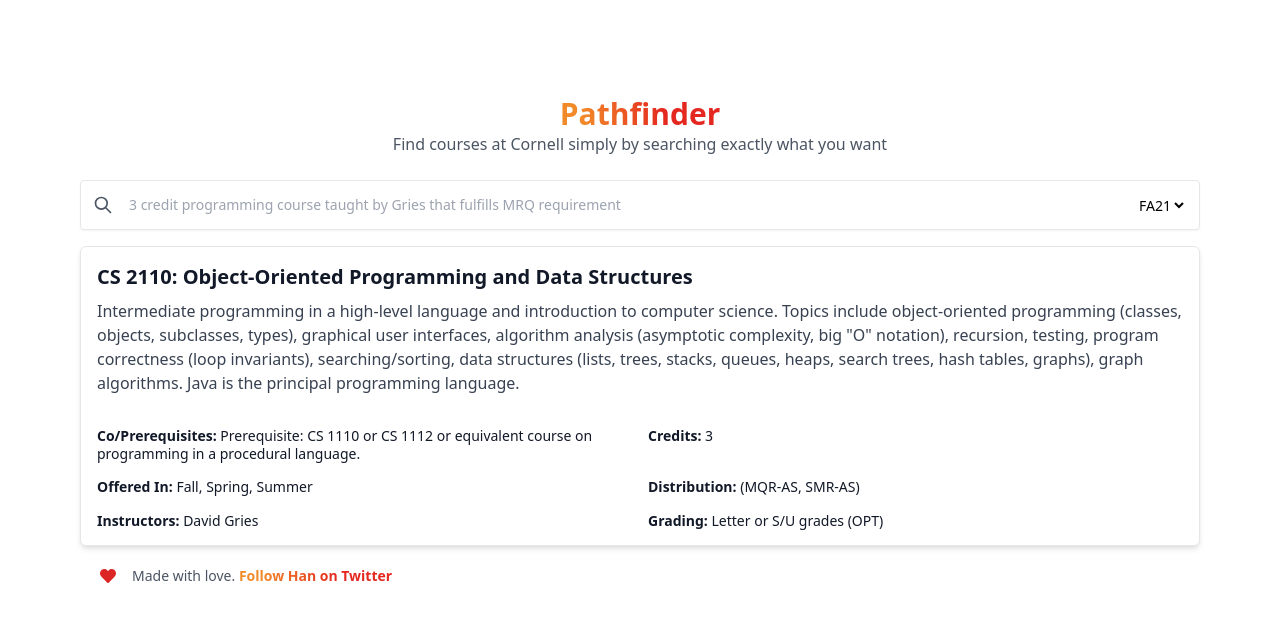
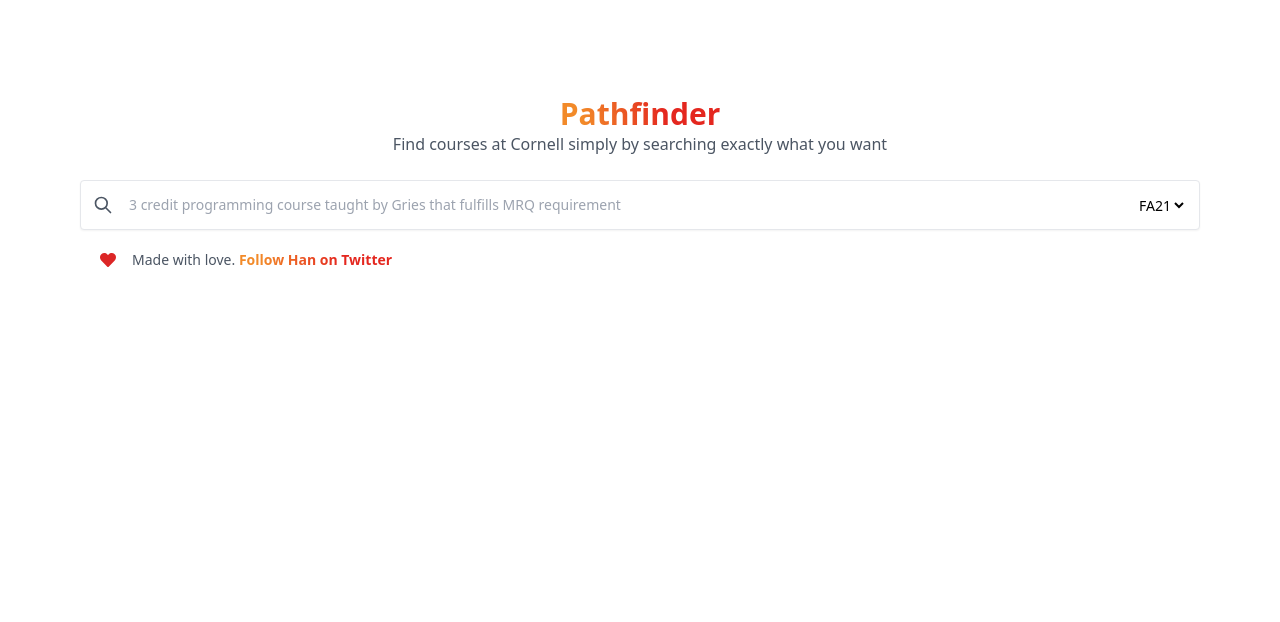
Before and after one commit to handotdev/pathfinder-frontend, a React (Create React App) app: page / in a window 1280 px wide. Shown: the top 622 px of the page. Built offline with nearby package versions, Linux system fonts and the light colour scheme.

Commit message:
Initial complete setup with backend search and results

```diff
--- a/package.json
+++ b/package.json
@@ -11,8 +11,10 @@
     "@types/node": "^12.20.12",
     "@types/react": "^17.0.5",
     "@types/react-dom": "^17.0.3",
+    "axios": "^0.21.1",
     "react": "^17.0.2",
     "react-dom": "^17.0.2",
+    "react-loading-skeleton": "^2.2.0",
     "react-scripts": "4.0.3",
     "typescript": "^4.2.4",
     "web-vitals": "^1.1.2"
--- a/src/App.tsx
+++ b/src/App.tsx
@@ -1,4 +1,6 @@
-import React from 'react';
+import { useState } from 'react';
+import axios from 'axios';
+import Skeleton from 'react-loading-skeleton';
 
 type CourseResult = {
   subject: string;
@@ -14,22 +16,28 @@
 };
 
 function App() {
-  const courseResults: CourseResult[] = [
-    {
-      subject: 'CS',
-      catalogNbr: 2110,
-      title: 'Object-Oriented Programming and Data Structures',
-      description:
-        'Intermediate programming in a high-level language and introduction to computer science. Topics include object-oriented programming (classes, objects, subclasses, types), graphical user interfaces, algorithm analysis (asymptotic complexity, big "O" notation), recursion, testing, program correctness (loop invariants), searching/sorting, data structures (lists, trees, stacks, queues, heaps, search trees, hash tables, graphs), graph algorithms. Java is the principal programming language.',
-      credits: '3',
-      offered: 'Fall, Spring, Summer',
-      requisites:
-        'Prerequisite: CS 1110 or CS 1112 or equivalent course on programming in a procedural language.      ',
-      distribution: '(MQR-AS, SMR-AS)',
-      instructors: 'David Gries',
-      grading: 'Letter or S/U grades (OPT)',
-    },
-  ];
+  const [searchQuery, setSearchQuery] = useState('');
+  const [courseResults, setCourseResults] = useState<CourseResult[]>([]);
+  const [isLoading, setIsLoading] = useState(false);
+
+  const handleKeyDown = async (event: any) => {
+    if (event.key === 'Enter') {
+      setIsLoading(true);
+
+      const queryResponse = (await axios.post(
+        'http://localhost:5000/api/search',
+        {
+          query: searchQuery,
+        }
+      )) as any;
+
+      if (queryResponse.data.success === true) {
+        setCourseResults(queryResponse.data.results);
+      }
+
+      return setIsLoading(false);
+    }
+  };
 
   return (
     <div className="main">
@@ -51,9 +59,9 @@
                   <svg
                     className=" w-5 text-gray-600 h-5 cursor-pointer"
                     fill="none"
-                    stroke-linecap="round"
-                    stroke-linejoin="round"
-                    stroke-width="2"
+                    strokeLinecap="round"
+                    strokeLinejoin="round"
+                    strokeWidth="2"
                     stroke="currentColor"
                     viewBox="0 0 24 24"
                   >
@@ -67,6 +75,8 @@
                   placeholder="3 credit programming course taught by Gries that fulfills MRQ requirement"
                   x-model="q"
                   className="w-full pl-4 text-sm outline-none focus:outline-none bg-transparent"
+                  onKeyDown={handleKeyDown}
+                  onChange={(e) => setSearchQuery(e.target.value)}
                 />
                 <div className="select">
                   <select
@@ -83,48 +93,24 @@
               </div>
             </div>
           </div>
-          {courseResults.map((course) => (
+          {isLoading === false ? (
+            courseResults.map((course) => <CourseCard course={course} />)
+          ) : (
             <div className="mt-4">
               <div className="w-full lg:max-w-full lg:flex">
                 <div className="w-full border shadow-md bg-white rounded-md p-4 flex flex-col justify-between leading-normal">
                   <div className="mb-8">
                     <div className="text-gray-900 font-bold text-xl mb-2 title cursor-pointer">
-                      {course.subject} {course.catalogNbr}: {course.title}
+                      <Skeleton />
                     </div>
                     <p className="text-gray-700 text-base">
-                      {course.description}
-                    </p>
-                  </div>
-                  <div className="grid grid-cols-2 gap-4 text-sm leading-tight">
-                    <p className="text-gray-900">
-                      <span className="font-bold">Co/Prerequisites:</span>{' '}
-                      {course.requisites}
-                    </p>
-                    <p className="text-gray-900">
-                      <span className="font-bold">Credits:</span>{' '}
-                      {course.credits}
-                    </p>
-                    <p className="text-gray-900">
-                      <span className="font-bold">Offered In:</span>{' '}
-                      {course.offered}
-                    </p>
-                    <p className="text-gray-900">
-                      <span className="font-bold">Distribution:</span>{' '}
-                      {course.distribution}
-                    </p>
-                    <p className="text-gray-900">
-                      <span className="font-bold">Instructors:</span>{' '}
-                      {course.instructors}
-                    </p>
-                    <p className="text-gray-900">
-                      <span className="font-bold">Grading:</span>{' '}
-                      {course.grading}
+                      <Skeleton />
                     </p>
                   </div>
                 </div>
               </div>
             </div>
-          ))}
+          )}
         </div>
 
         <footer className="p-5 text-sm text-gray-600 text-center inline-flex items-center">
@@ -159,4 +145,44 @@
   );
 }
 
+const CourseCard = ({ course }: { course: CourseResult }) => {
+  return (
+    <div className="mt-4">
+      <div className="w-full lg:max-w-full lg:flex">
+        <div className="w-full border shadow-md bg-white rounded-md p-4 flex flex-col justify-between leading-normal">
+          <div className="mb-8">
+            <div className="text-gray-900 font-bold text-xl mb-2 title cursor-pointer">
+              {course.subject} {course.catalogNbr}: {course.title}
+            </div>
+            <p className="text-gray-700 text-base">{course.description}</p>
+          </div>
+          <div className="grid grid-cols-2 gap-4 text-sm leading-tight">
+            <p className="text-gray-900">
+              <span className="font-bold">Co/Prerequisites:</span>{' '}
+              {course.requisites}
+            </p>
+            <p className="text-gray-900">
+              <span className="font-bold">Credits:</span> {course.credits}
+            </p>
+            <p className="text-gray-900">
+              <span className="font-bold">Offered In:</span> {course.offered}
+            </p>
+            <p className="text-gray-900">
+              <span className="font-bold">Distribution:</span>{' '}
+              {course.distribution}
+            </p>
+            <p className="text-gray-900">
+              <span className="font-bold">Instructors:</span>{' '}
+              {course.instructors}
+            </p>
+            <p className="text-gray-900">
+              <span className="font-bold">Grading:</span> {course.grading}
+            </p>
+          </div>
+        </div>
+      </div>
+    </div>
+  );
+};
+
 export default App;
```
Also changed, not shown: 1 other file (tests, documents, lock files or other folders).
